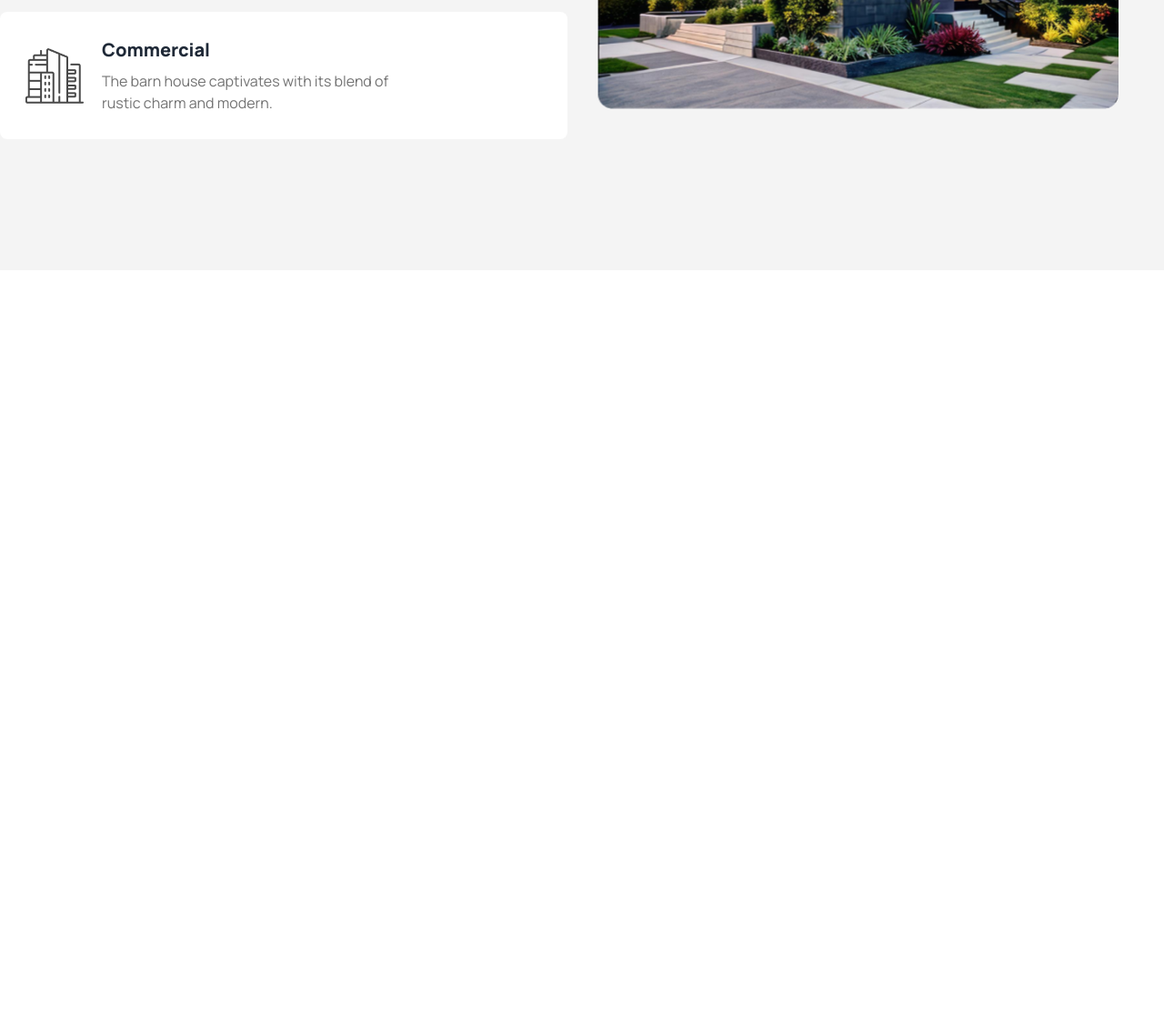
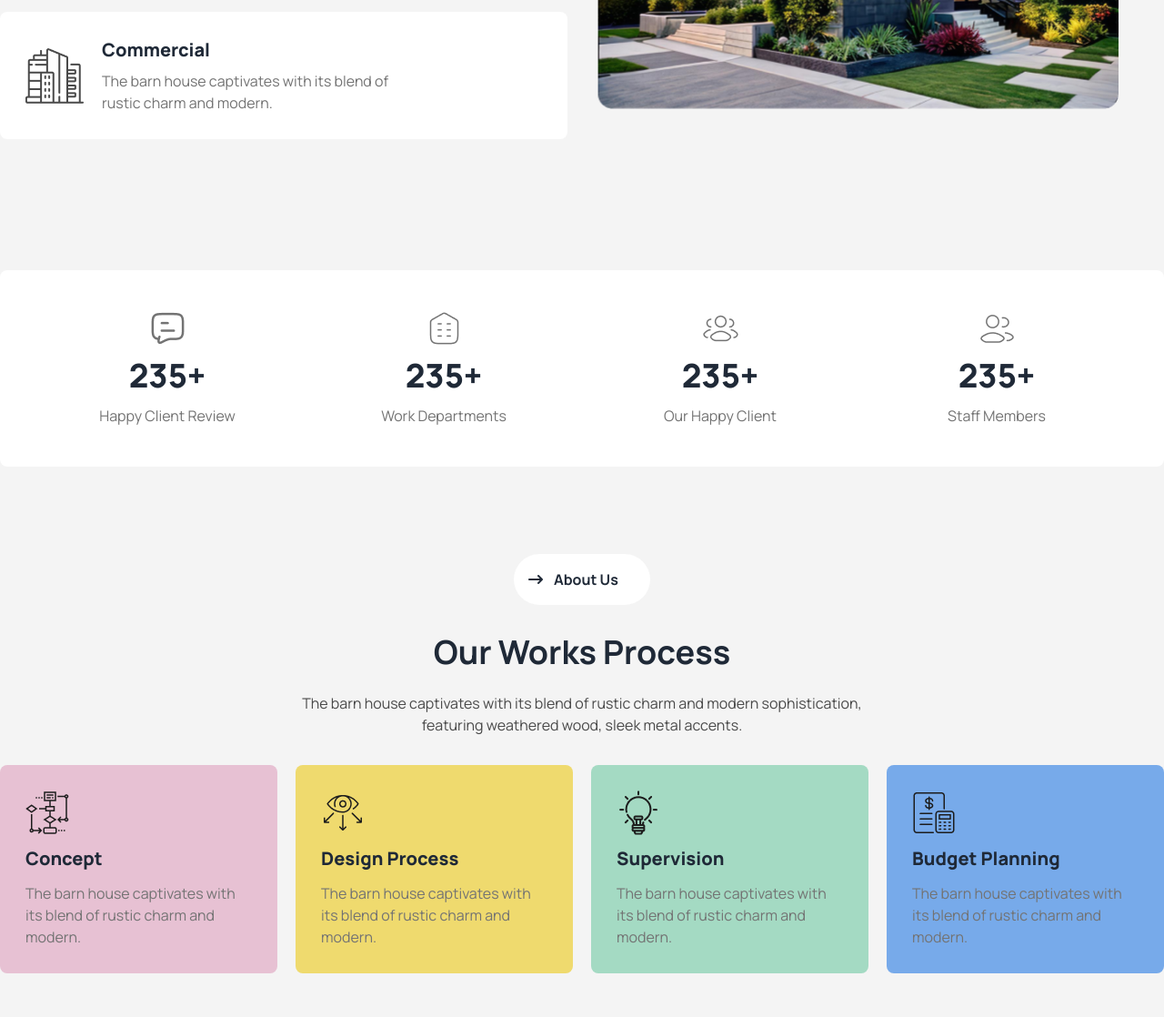
Before and after one commit to MizanurRahman5/A3-Rinterio-Website, a plain HTML site: page index.html in a window 1280 px wide. Shown: the part 1545-2663 px from the top of the page at 91% size. Before the commit the page ends 1842 px from the top, so only its background shows below. Drawn offline with nearby package versions, Linux system fonts and the light colour scheme.

Commit message:
work process section done

```diff
--- a/index.html
+++ b/index.html
@@ -33,11 +33,11 @@
         theme: {
           extend: {
             colors: {
-              primary:'#494949',
+              primary: "#494949",
               secondary: "#737373",
               btBg: "#ABEF5F",
-              secondaryBg:'#F4F4F4',
-              extra:'#737373',
+              secondaryBg: "#F4F4F4",
+              extra: "#737373",
             },
             fontFamily: {
               manrope: "Manrope",
@@ -147,7 +147,9 @@
           <h1 class="text-6xl font-extrabold lg:w-3/5 text-center">
             A barn house of this design has a striking appearance
           </h1>
-          <p class="max-w-[970px] text-center text-primary text-[16px] font-normal">
+          <p
+            class="max-w-[970px] text-center text-primary text-[16px] font-normal"
+          >
             The barn house captivates with its blend of rustic charm and modern
             sophistication, featuring weathered wood, sleek metal accents, and
             large windows that flood the space with natural light.
@@ -169,13 +171,25 @@
       <!-- -------About Us section Start-------- -->
       <section class="bg-secondaryBg">
         <!-- about container -->
-        <div class="container mx-auto max-sm:px-6 gap-8 py-36 lg:flex items-center justify-center">
+        <div
+          class="container mx-auto max-sm:px-6 gap-8 py-36 max-sm:space-y-5 lg:flex items-center justify-center"
+        >
           <!-- text content -->
           <div class="flex-1 space-y-4 relative">
-            <div class="max-sm:hidden absolute -top-12  -left-11"><img src="assets/Vector.png" alt=""></div>
-            <div class=""><p class="p-4 font-bold flex items-center bg-white rounded-full max-w-[150px]"><i class="pr-3 fa-solid fa-arrow-right-long"></i>About Us</p></div>
+            <div class="max-sm:hidden absolute -top-12 -left-11">
+              <img src="assets/Vector.png" alt="" />
+            </div>
+            <div class="">
+              <p
+                class="p-4 max-sm:mx-auto font-bold flex items-center bg-white rounded-full max-w-[150px]"
+              >
+                <i class="pr-3 fa-solid fa-arrow-right-long"></i>About Us
+              </p>
+            </div>
             <div>
-              <h1 class="text-[40px] font-bold lg:w-3/5">We design thoughtful, liveable spaces</h1>
+              <h1 class="text-[40px] font-bold lg:w-3/5">
+                We design thoughtful, liveable spaces
+              </h1>
               <p class="w-5/6 text-primary">
                 The barn house captivates with its blend of rustic charm and
                 modern sophistication, featuring weathered wood, sleek metal
@@ -183,17 +197,23 @@
               </p>
             </div>
             <div class="flex gap-5 items-center bg-white p-7 rounded-lg">
-              <img src="assets/commercial.png" alt="">
+              <img src="assets/commercial.png" alt="" />
               <div class="space-y-2">
                 <h1 class="font-extrabold text-xl">Commercial</h1>
-              <p class="w-2/3 text-extra">The barn house captivates with its blend of rustic charm and modern.</p>
+                <p class="w-2/3 text-extra">
+                  The barn house captivates with its blend of rustic charm and
+                  modern.
+                </p>
               </div>
             </div>
             <div class="flex gap-5 items-center bg-white p-7 rounded-lg">
-              <img src="assets/commercial.png" alt="">
+              <img src="assets/commercial.png" alt="" />
               <div class="space-y-2">
                 <h1 class="font-extrabold text-xl">Commercial</h1>
-              <p class="w-2/3 text-extra">The barn house captivates with its blend of rustic charm and modern.</p>
+                <p class="w-2/3 text-extra">
+                  The barn house captivates with its blend of rustic charm and
+                  modern.
+                </p>
               </div>
             </div>
           </div>
@@ -203,9 +223,89 @@
           </div>
         </div>
         <!-- client info -->
-         <div></div>
+        <div class="pb-12">
+          <div class="container mx-auto p-11 bg-white rounded-lg">
+            <div class="grid grid-cols-1 gap-6 md:grid-cols-2 lg:grid-cols-4">
+              <div class="flex flex-col items-center gap-3">
+                <img src="assets/comment-01.png" alt="" />
+                <h1 class="font-extrabold text-4xl">235+</h1>
+                <p class="text-extra">Happy Client Review</p>
+              </div>
+              <div class="flex flex-col items-center gap-3">
+                <img src="assets/departement.png" alt="" />
+                <h1 class="font-extrabold text-4xl">235+</h1>
+                <p class="text-extra">Work Departments</p>
+              </div>
+              <div class="flex flex-col items-center gap-3">
+                <img src="assets/Group 8.png" alt="" />
+                <h1 class="font-extrabold text-4xl">235+</h1>
+                <p class="text-extra">Our Happy Client</p>
+              </div>
+              <div class="flex flex-col items-center gap-3">
+                <img src="assets/user-multiple.png" alt="" />
+                <h1 class="font-extrabold text-4xl">235+</h1>
+                <p class="text-extra">Staff Members</p>
+              </div>
+            </div>
+          </div>
+        </div>
       </section>
       <!-- -------About Us section End-------- -->
+      <!-- -------Works process section Start-------- -->
+      <section class="bg-secondaryBg py-12">
+        <div class="container mx-auto max-sm:px-6">
+          <div class="">
+            <p
+              class="p-4 mx-auto max-sm:mx-auto font-bold flex items-center bg-white rounded-full max-w-[150px]"
+            >
+              <i class="pr-3 fa-solid fa-arrow-right-long"></i>About Us
+            </p>
+          </div>
+          <div class="text-center space-y-6 my-8">
+            <h1 class="text-4xl font-bold">Our Works Process</h1>
+            <p class="text-primary w-3/6 mx-auto">
+              The barn house captivates with its blend of rustic charm and
+              modern sophistication, featuring weathered wood, sleek metal
+              accents.
+            </p>
+          </div>
+          <div class="grid grid-cols-1 gap-5 md:grid-cols-2 lg:grid-cols-4">
+            <div class="space-y-3 bg-[#E7C1D3] rounded-lg p-7">
+              <img src="assets/Group 4.png" alt="">
+              <h1 class="font-extrabold text-xl">Concept</h1>
+              <p class="text-extra">
+                The barn house captivates with its blend of rustic charm and
+                modern.
+              </p>
+            </div>
+            <div class="space-y-3 bg-[#EFDA6E] rounded-lg p-7">
+              <img src="assets/supervision 1.png" alt="">
+              <h1 class="font-extrabold text-xl">Design Process</h1>
+              <p class="text-extra">
+                The barn house captivates with its blend of rustic charm and
+                modern.
+              </p>
+            </div>
+            <div class="space-y-3 bg-[#A4DAC3] rounded-lg p-7">
+              <img src="assets/Group 3.png" alt="">
+              <h1 class="font-extrabold text-xl">Supervision</h1>
+              <p class="text-extra">
+                The barn house captivates with its blend of rustic charm and
+                modern.
+              </p>
+            </div>
+            <div class="space-y-3 bg-[#77AAEA] rounded-lg p-7">
+              <img src="assets/budget-planning 1.png" alt="">
+              <h1 class="font-extrabold text-xl">Budget Planning</h1>
+              <p class="text-extra">
+                The barn house captivates with its blend of rustic charm and
+                modern.
+              </p>
+            </div>
+          </div>
+        </div>
+      </section>
+      <!-- ------- Works process section End-------- -->
     </main>
     <!-- --------footer------- -->
     <footer></footer>
```
Also changed, not shown: assets/Group 3.png (added), assets/Group 4.png (added), assets/Group 8.png (added), assets/budget-planning 1.png (added), assets/comment-01.png (added), assets/departement.png (added), assets/supervision 1.png (added), assets/user-multiple.png (added).
